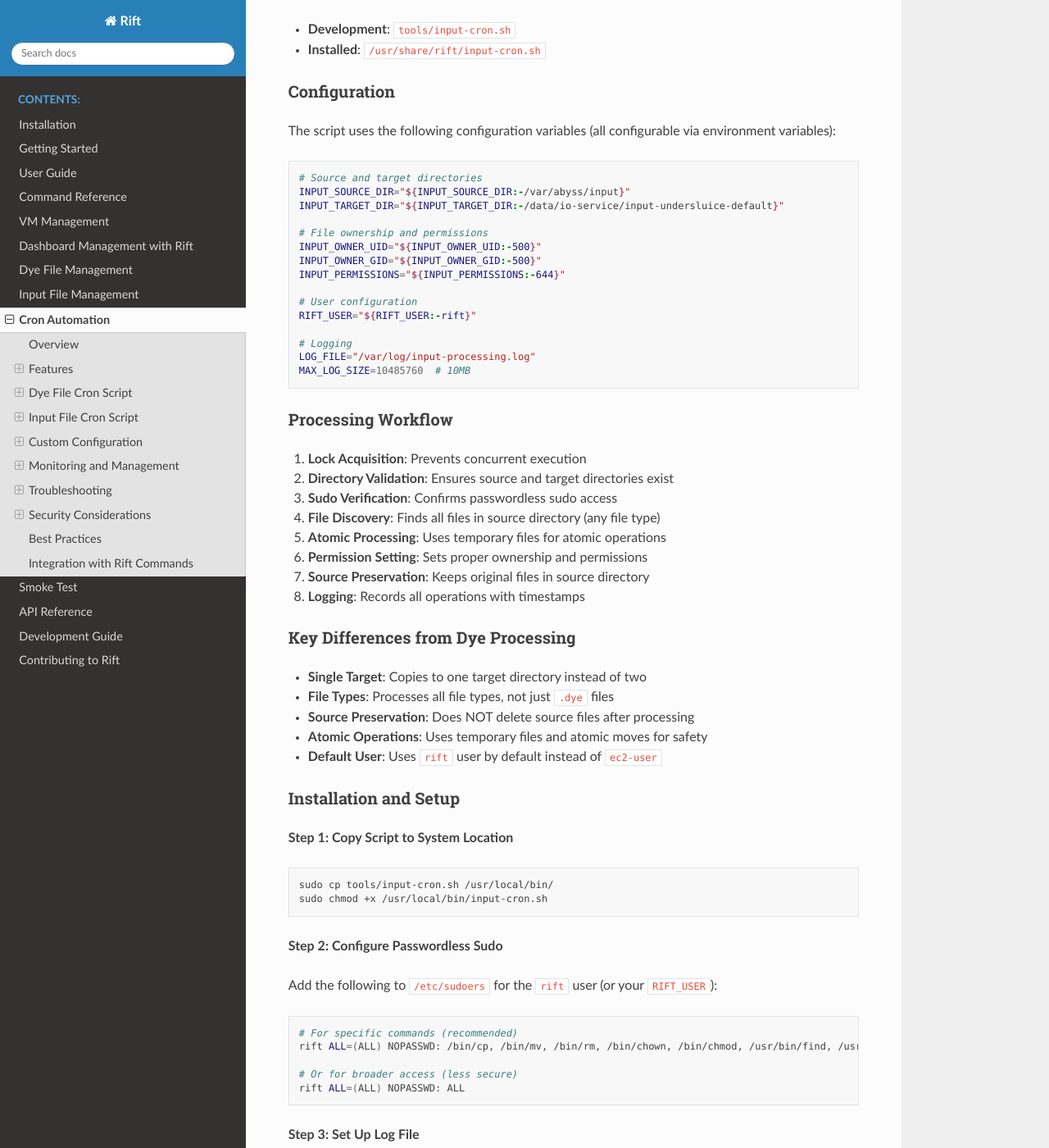
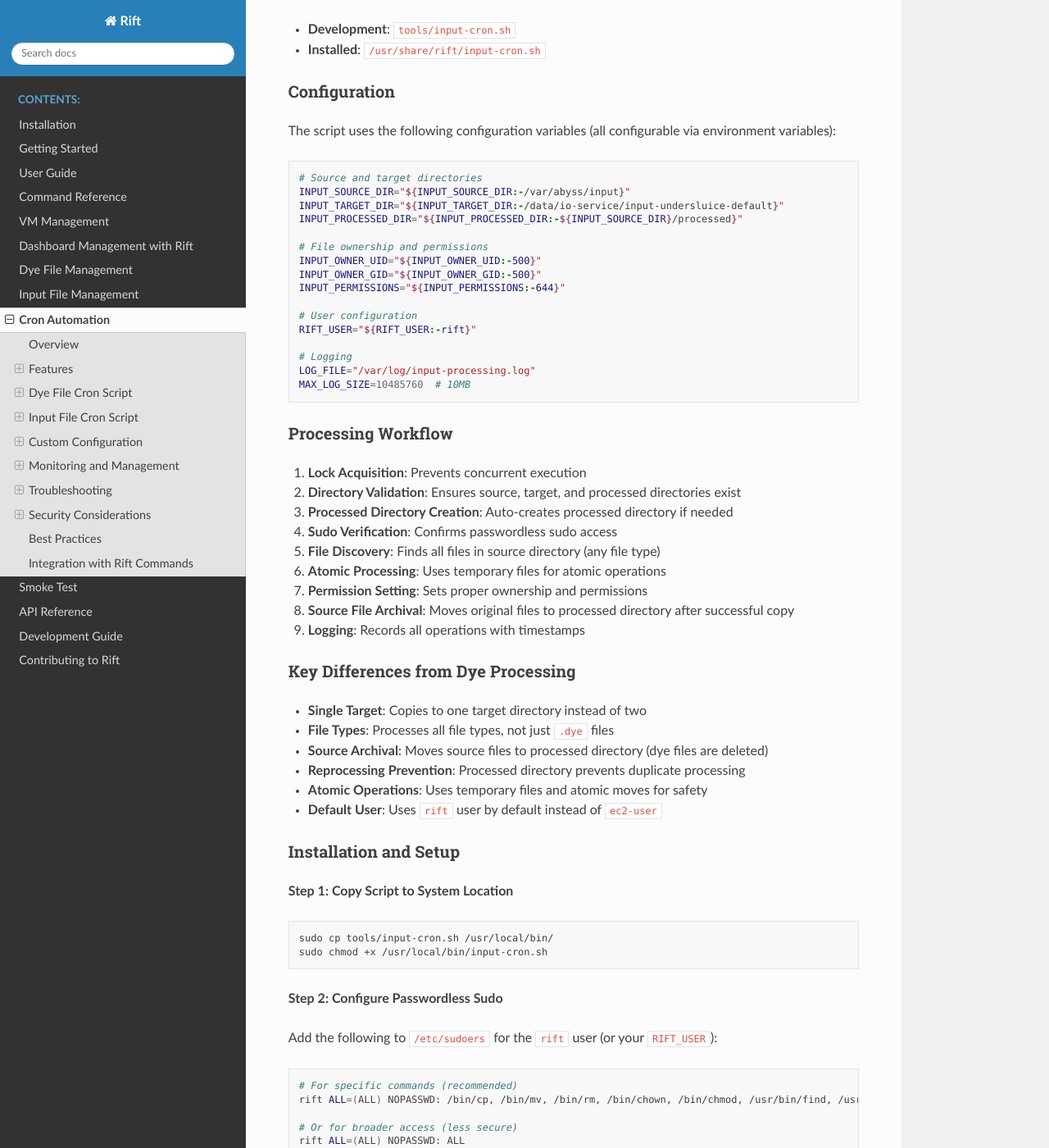
Before and after one commit to RA-Rob/rift, a Sphinx documentation site: the page built from docs/cron-automation.rst, in a window 1280 px wide and 1400 px high, scrolled down 2941 px. Shown: the whole window at 82% size. Built offline with Sphinx 7.4.7 and the Read the Docs theme 3.1.0, drawn with Linux system fonts in a browser that asks for light colours.

Commit message:
docs: update input file processing documentation for processed directory
- Document new processed directory functionality (/var/abyss/input/processed/)
- Update workflow descriptions to reflect source file archival
- Add INPUT_PROCESSED_DIR environment variable documentation
- Explain reprocessing prevention mechanism
- Update differences from dye file processing
- Clarify that files are moved (not preserved) after processing

Updated documentation files:
- input-file-management.rst: Added processed directory section and updated workflows
- cron-automation.rst: Updated processing workflow and configuration
- command-reference.rst: Added INPUT_PROCESSED_DIR variable and updated descriptions

```diff
--- a/docs/command-reference.rst
+++ b/docs/command-reference.rst
@@ -274,7 +274,7 @@
 input-add
 ~~~~~~~~~
 
-Add input files from source to target directory using atomic copy operations.
+Add input files from source to target directory using atomic copy operations. Successfully processed files are moved to a processed directory to prevent reprocessing.
 
 .. code-block:: bash
 
@@ -400,6 +400,9 @@
 ``INPUT_TARGET_DIR``
     Target directory for input files (default: ``/data/io-service/input-undersluice-default``)
 
+``INPUT_PROCESSED_DIR``
+    Directory where processed files are archived (default: ``${INPUT_SOURCE_DIR}/processed``)
+
 ``INPUT_OWNER_UID`` / ``INPUT_OWNER_GID``
     File ownership for input files (default: 500:500)
 
--- a/docs/cron-automation.rst
+++ b/docs/cron-automation.rst
@@ -152,6 +152,7 @@
    # Source and target directories
    INPUT_SOURCE_DIR="${INPUT_SOURCE_DIR:-/var/abyss/input}"
    INPUT_TARGET_DIR="${INPUT_TARGET_DIR:-/data/io-service/input-undersluice-default}"
+   INPUT_PROCESSED_DIR="${INPUT_PROCESSED_DIR:-${INPUT_SOURCE_DIR}/processed}"
 
    # File ownership and permissions
    INPUT_OWNER_UID="${INPUT_OWNER_UID:-500}"
@@ -169,20 +170,22 @@
 ~~~~~~~~~~~~~~~~~~~
 
 1. **Lock Acquisition**: Prevents concurrent execution
-2. **Directory Validation**: Ensures source and target directories exist
-3. **Sudo Verification**: Confirms passwordless sudo access
-4. **File Discovery**: Finds all files in source directory (any file type)
-5. **Atomic Processing**: Uses temporary files for atomic operations
-6. **Permission Setting**: Sets proper ownership and permissions
-7. **Source Preservation**: Keeps original files in source directory
-8. **Logging**: Records all operations with timestamps
+2. **Directory Validation**: Ensures source, target, and processed directories exist
+3. **Processed Directory Creation**: Auto-creates processed directory if needed
+4. **Sudo Verification**: Confirms passwordless sudo access
+5. **File Discovery**: Finds all files in source directory (any file type)
+6. **Atomic Processing**: Uses temporary files for atomic operations
+7. **Permission Setting**: Sets proper ownership and permissions
+8. **Source File Archival**: Moves original files to processed directory after successful copy
+9. **Logging**: Records all operations with timestamps
 
 Key Differences from Dye Processing
 ~~~~~~~~~~~~~~~~~~~~~~~~~~~~~~~~~~~
 
 - **Single Target**: Copies to one target directory instead of two
 - **File Types**: Processes all file types, not just ``.dye`` files
-- **Source Preservation**: Does NOT delete source files after processing
+- **Source Archival**: Moves source files to processed directory (dye files are deleted)
+- **Reprocessing Prevention**: Processed directory prevents duplicate processing
 - **Atomic Operations**: Uses temporary files and atomic moves for safety
 - **Default User**: Uses ``rift`` user by default instead of ``ec2-user``
 
```
Also changed, not shown: docs/input-file-management.rst (+17 -5 lines).
